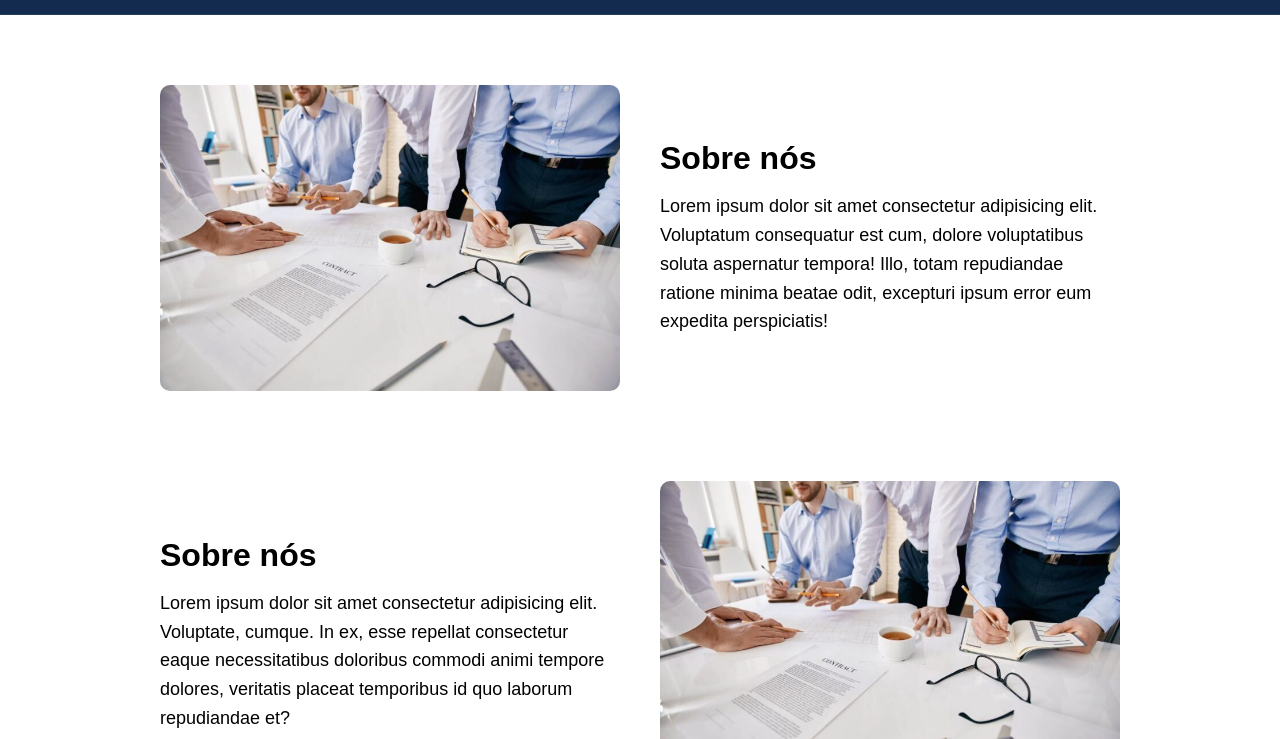
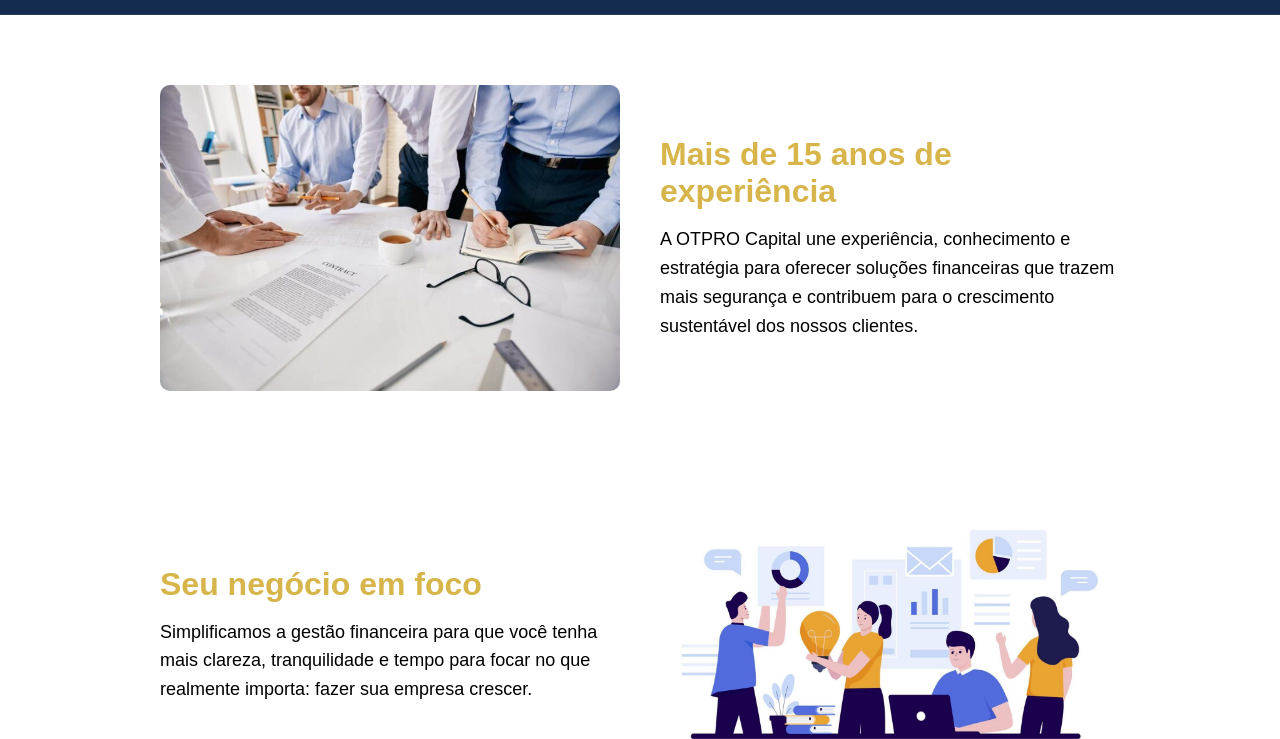
Before and after one commit to PedroBarrio223/IntelliFlow, a plain HTML site: page Front-End/index.html in a window 1280 px wide. Shown: the part 61-800 px from the top of the page. Drawn offline with Linux system fonts and the light colour scheme.

Commit message:
Alterações na página de início

```diff
--- a/Front-End/index.html
+++ b/Front-End/index.html
@@ -40,21 +40,21 @@
             </div>
 
             <div class="texto">
-                <h2>Sobre nós</h2>
-                <p>Lorem ipsum dolor sit amet consectetur adipisicing elit. Voluptatum consequatur est cum, dolore voluptatibus soluta aspernatur tempora! Illo, totam repudiandae ratione minima beatae odit, excepturi ipsum error eum expedita perspiciatis!</p>
+                <h2 style="color: #d7b54a;">Mais de 15 anos de experiência</h2>
+                <p>A OTPRO Capital une experiência, conhecimento e estratégia para oferecer soluções financeiras que trazem mais segurança e contribuem para o crescimento sustentável dos nossos clientes.</p>
 
             </div>
         </section>
 
         <section class="sobre">
             <div class="texto">
-                <h2>Sobre nós</h2>
-                <p>Lorem ipsum dolor sit amet consectetur adipisicing elit. Voluptate, cumque. In ex, esse repellat consectetur eaque necessitatibus doloribus commodi animi tempore dolores, veritatis placeat temporibus id quo laborum repudiandae et?</p>
+                <h2 style="color: #d7b54a;">Seu negócio em foco</h2>
+                <p>Simplificamos a gestão financeira para que você tenha mais clareza, tranquilidade e tempo para focar no que realmente importa: fazer sua empresa crescer.</p>
 
             </div>
 
             <div class="imagem">
-                <img src="/Front-End/img/reuniao.jpeg" alt="Descrição da imagem">
+                <img src="/Front-End/img/reuniao03.jpeg" alt="Descrição da imagem">
             </div>
         </section>
 
```
Also changed, not shown: Front-End/img/reuniao02.jpeg (added), Front-End/img/reuniao03.jpeg (added).
